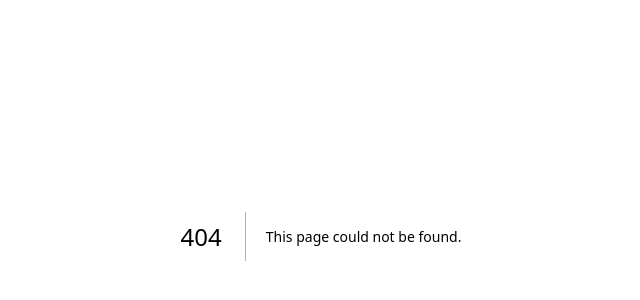
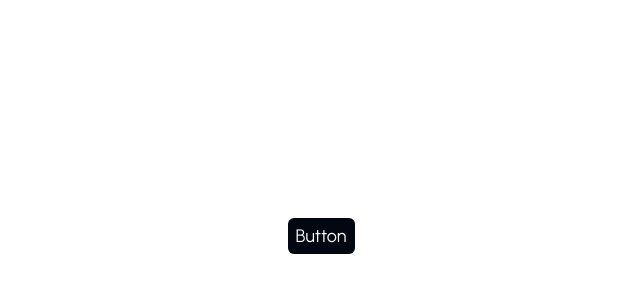
Before and after one commit to cdiaconu04/Land-UI, a Next.js app: page /test in a window 1280 px wide. Before the commit this address had no page. Shown: the part 164-464 px from the top of the page, without its empty margins (319-959 px from the left). Built offline with nearby package versions, Linux system fonts and the light colour scheme.

Commit message:
Created button component

```diff
--- /dev/null
+++ b/src/app/test/page.tsx
@@ -0,0 +1,16 @@
+"use client";
+import Button from "@/components/luicomponents/button";
+
+function doNothing() {
+
+}
+
+export default function Test() {
+    return (
+        <div className="bg-white flex flex-col items-center justify-center">
+            <div className="min-h-screen w-full max-w-screen-xl mx-auto px-6 flex flex-row justify-center items-center bg-white">
+                <Button label="Button" onClick={() => doNothing}/>
+            </div>
+        </div>
+    )
+}
--- /dev/null
+++ b/src/components/luicomponents/button.tsx
@@ -0,0 +1,74 @@
+"use client";
+import React from "react";
+import { Urbanist } from 'next/font/google';
+
+const urbanist = Urbanist({ subsets: ['latin'], weight: ['400', '700'] });
+
+const colourMap = {
+    red: "bg-red-500",
+    orange: "bg-orange-500",
+    yellow: "bg-yellow-500",
+    green: "bg-green-500",
+    blue: "bg-blue-500",
+    purple: "bg-purple-500",
+    white: "bg-white",
+    black: "bg-black",
+    gray: "bg-gray-500",
+    default: "bg-gray-950",
+};
+
+const textColourMap = {
+    red: "text-red-500",
+    orange: "text-orange-500",
+    yellow: "text-yellow-500",
+    green: "text-green-500",
+    blue: "text-blue-500",
+    purple: "text-purple-500",
+    white: "text-white",
+    black: "text-black",
+    gray: "text-gray-500",
+    default: "text-white",
+};
+
+const sizeMap = {
+    small: "text-md",
+    medium: "text-lg",
+    large: "text-xl",
+};
+
+const roundMap = {
+    0: "",
+    1: "rounded-md",
+    2: "rounded-xl",
+    3: "rounded-full",
+};
+
+type ButtonProps = {
+    label: string;
+    onClick: () => void;
+    colour?: keyof typeof colourMap;
+    textColour?: keyof typeof textColourMap;
+    size?: keyof typeof sizeMap;
+    hoverShadow?: boolean;
+    round?: keyof typeof roundMap;
+};
+
+export default function Button({ label, onClick, colour = "default", textColour = "default", size = "medium", hoverShadow = false, round = 1 }: ButtonProps) {
+    return (
+        <button
+            onClick={onClick}
+            className={`
+                ${colourMap[colour]}
+                ${textColourMap[textColour]}
+                ${urbanist.className}
+                ${hoverShadow ? "hover:shadow-xl" : ""}
+                ${roundMap[round]}
+                ${sizeMap[size]}
+
+                px-2 py-1
+            `}
+        >
+            {label}
+        </button>
+    )
+};
```
